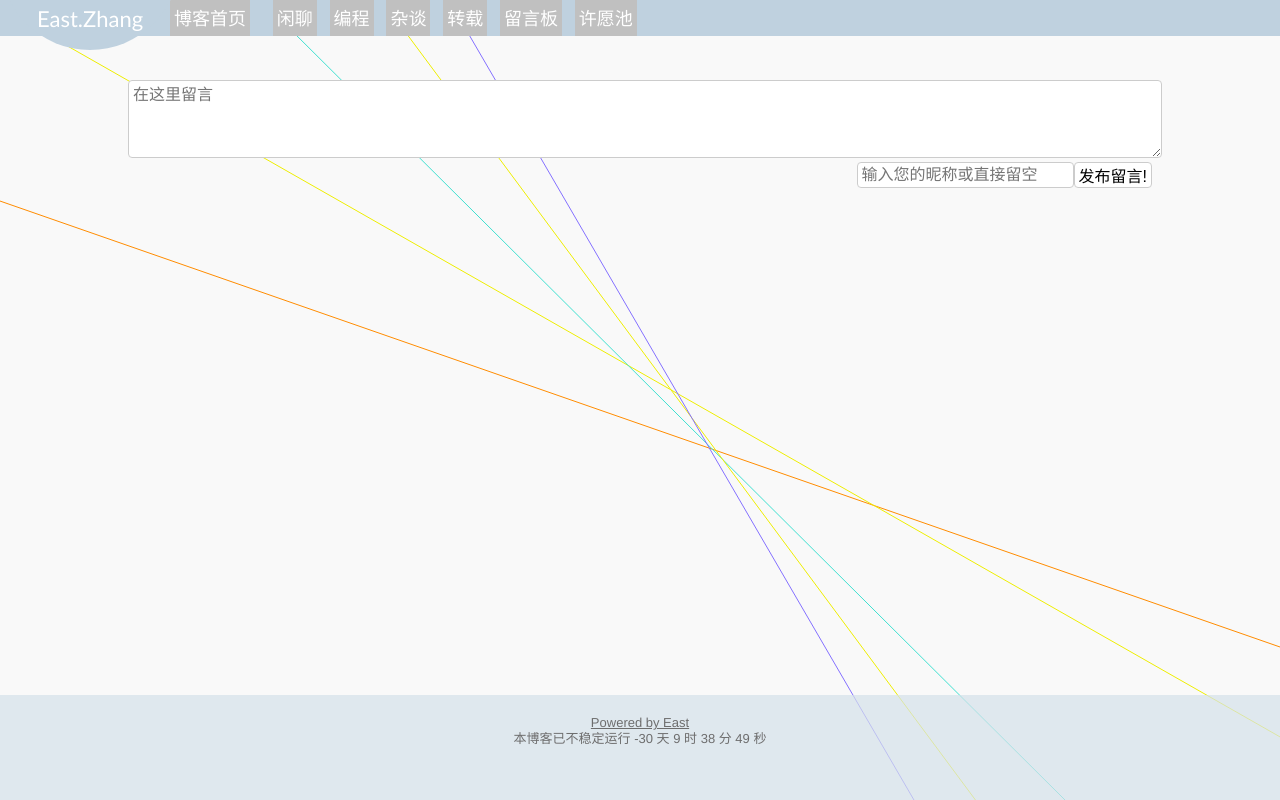
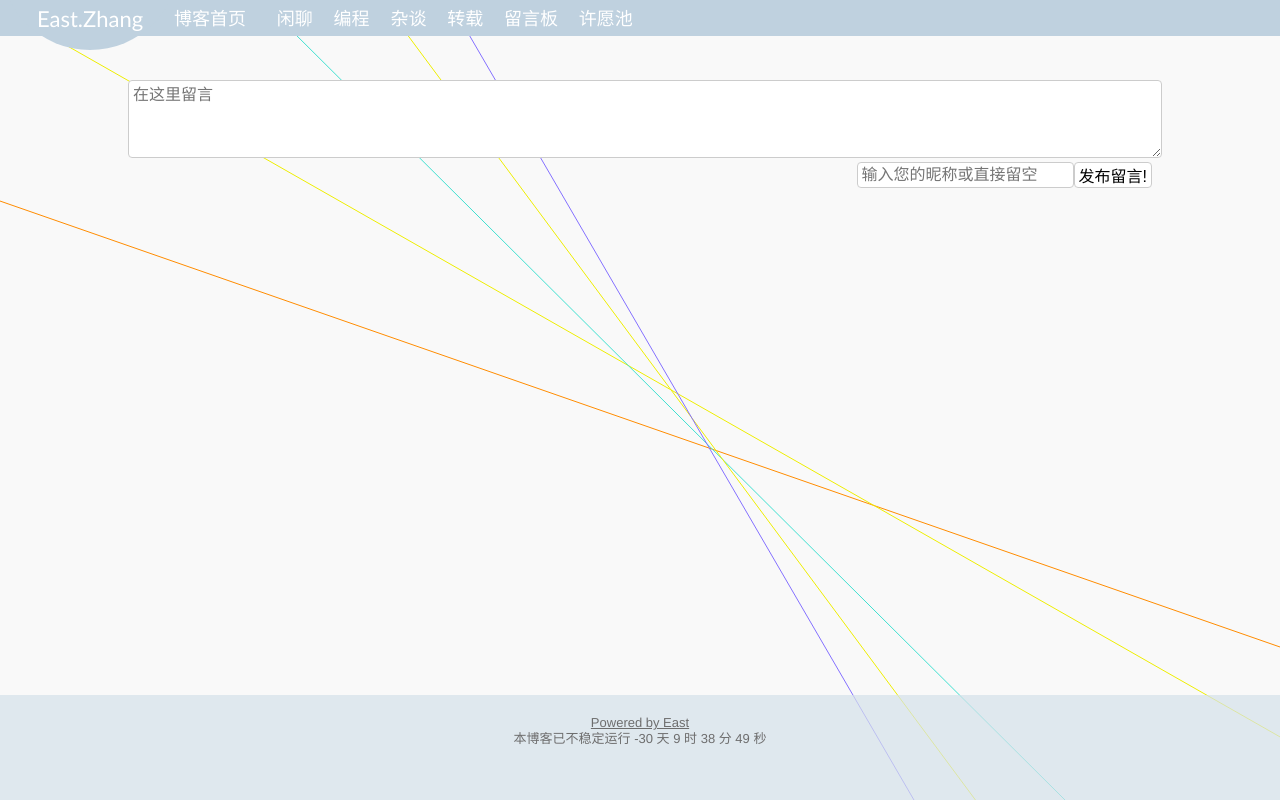
Before and after one commit to black-cmd/eastzhang, a Flask app: page /memo in a window 1280 px wide. Run offline with Flask 2, Linux system fonts and the light colour scheme; data that the repository does not hold is empty; some libraries are stand-ins or nearby versions.

Commit message:
修改颜色

```diff
--- a/static/css/skyin.css
+++ b/static/css/skyin.css
@@ -115,7 +115,7 @@
 -khtml-user-select:none;
 user-select:none;}
 
-.navbu{background:#C0C0C0;height:28px;padding:4px;color:#fff;font-size:18px;float:left;margin-left:1%;}
+.navbu{background:#BFD1DF;height:28px;padding:4px;color:#fff;font-size:18px;float:left;margin-left:1%;}
 .navbu:hover{background:#4f94cd;}
 
 .navbu.ind{margin-left:-10px;margin-right:10px}
```
